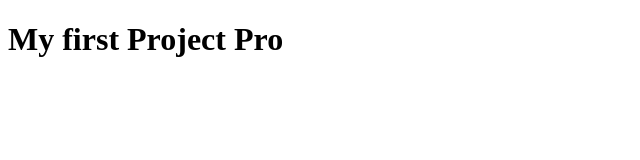
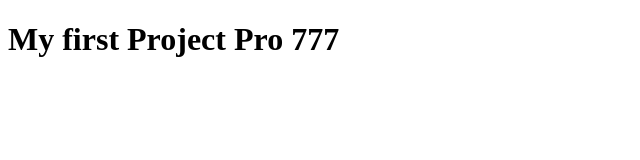
Before and after one commit to TomkivRoman/my_project, a plain HTML site: page index.html in a window 1280 px wide. Shown: the full height of the page, 0-640 px from the left. Drawn offline with Linux system fonts and the light colour scheme.

Commit message:
title was changed

```diff
--- a/index.html
+++ b/index.html
@@ -7,6 +7,6 @@
     <title>My Project</title>
 </head>
 <body>
-    <h1>My first Project Pro</h1>
+    <h1>My first Project Pro 777</h1>
 </body>
 </html>
```
